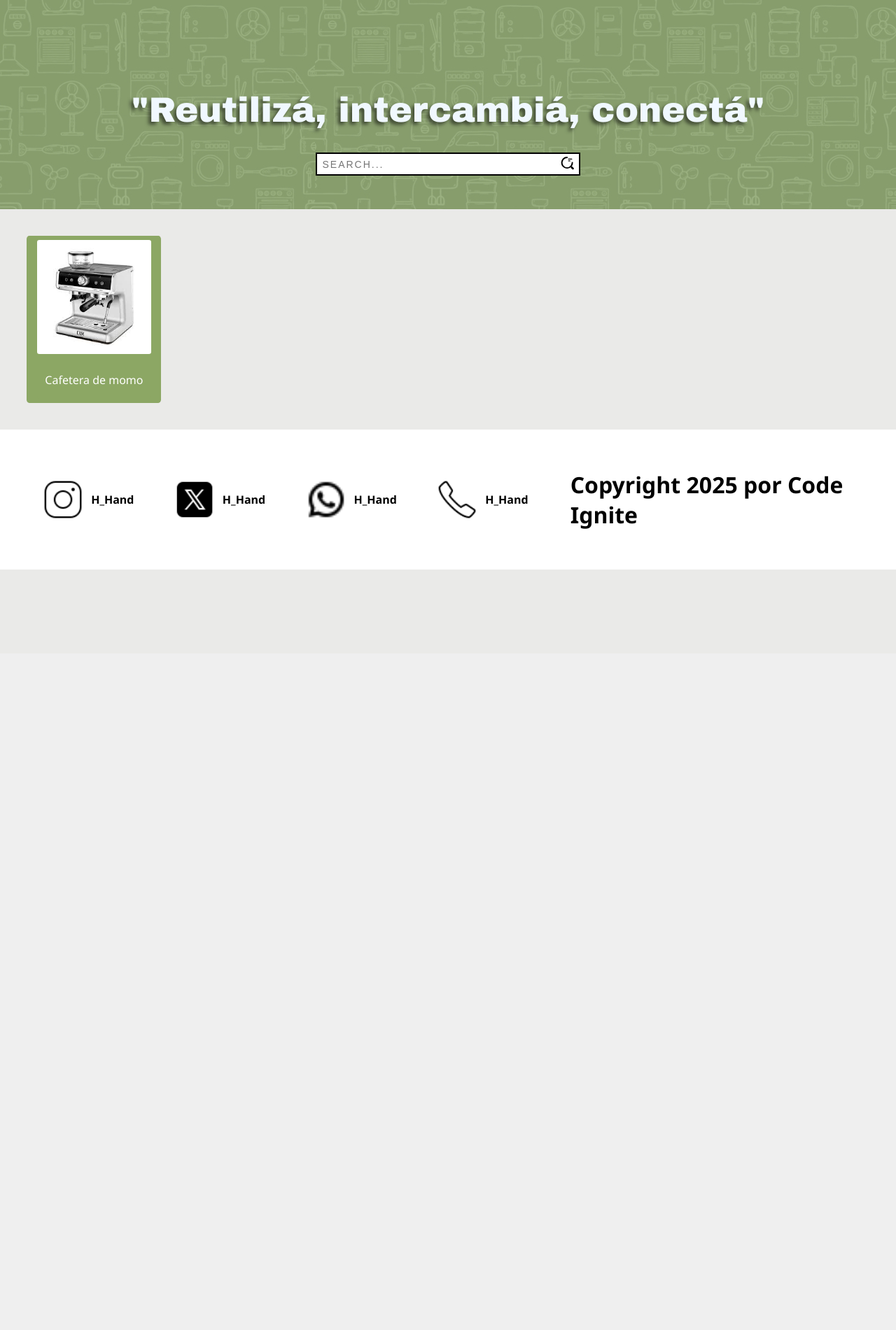
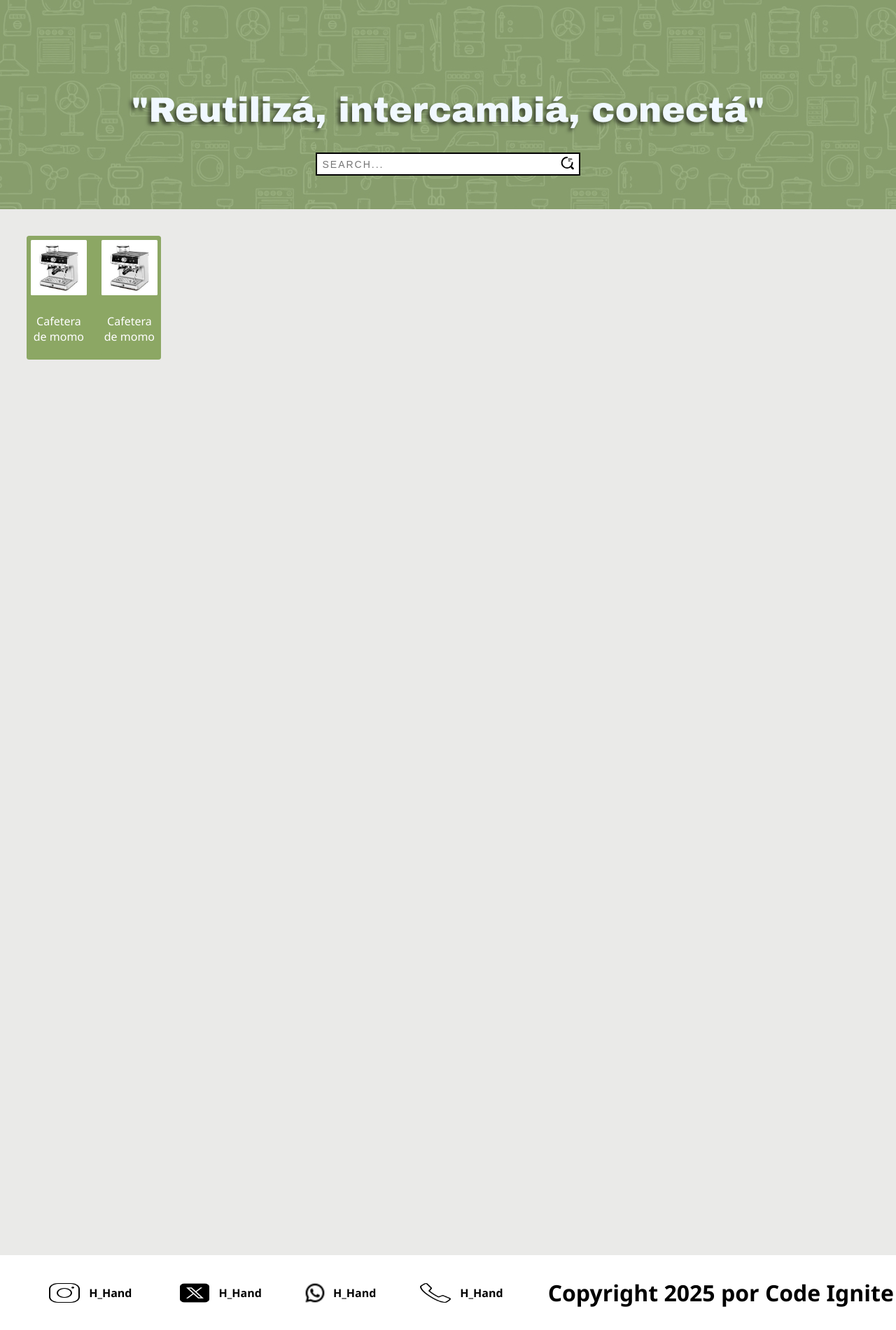
Before and after one commit to AngelAleman15/HandinHand, a PHP site: page / in a window 1280 px wide. Shown: the part 66-1967 px from the top of the page at 70% size. Before the commit the page ends 880 px from the top, so only its background shows below. Run offline with PHP 8.4, Linux system fonts and the light colour scheme.

Commit message:
intento de separar los productos

```diff
--- a/css/style.css
+++ b/css/style.css
@@ -11,8 +11,10 @@ footer {
   justify-content: center;
   flex-direction: row;
   width: 100%;
-  height: 20%;
+  height: 10%;
+  margin-top: 100%;
 }
+
 footer .social {
   padding-left: 5%;
   display: flex;
@@ -50,7 +52,7 @@ html{
 body {
   margin: 0px;
   padding: 0px;
-  height: 1000px;
+  height: auto;
 }
 .sb-container{
     display: flex;
@@ -121,27 +123,24 @@ body {
   margin: 3%;
   width: 15%;
   height: 20%;
-  display:flex;
-  align-items: center;
-  justify-content: center;
+  display: flex;
   flex-direction: row;
+  gap:10px;
+  align-content: flex-start;
+  justify-content: space-evenly;
   background-color: rgb(140, 167, 100);
   border-radius: 2%;
-  gap: 10px;
 }
 
 .container .product {
   display: flex;
   flex-direction: column;
-  justify-content: center;
+  justify-content: space-evenly;
   align-items: center;
-  width: 85%;
-  height: 90%;
+  width: 100%;
+  height: 100%;
 }
 .container .product img {
-  display: flex;
-  justify-content: center;
-  align-items: center;
   width: 100%;
   height: 100%;
   border-radius: 2%;
--- a/index.html
+++ b/index.html
@@ -29,18 +29,16 @@
             </div>
         </div>
     </div>
-    <div>
         <div class="container">
             <div class="container product">
                 <img src="img/producto.jpg">
-                <div class="info">
-                    <p>Cafetera de momo</p>
-                </div>
+                <p class="info">Cafetera de momo</p>
+            </div>
+            <div class="container product">
+                <img src="img/producto.jpg">
+                <p class="info">Cafetera de momo</p>
             </div>
         </div>
-        </div>
-    </div>
-
 
     <footer>
         <div class="social">
```
